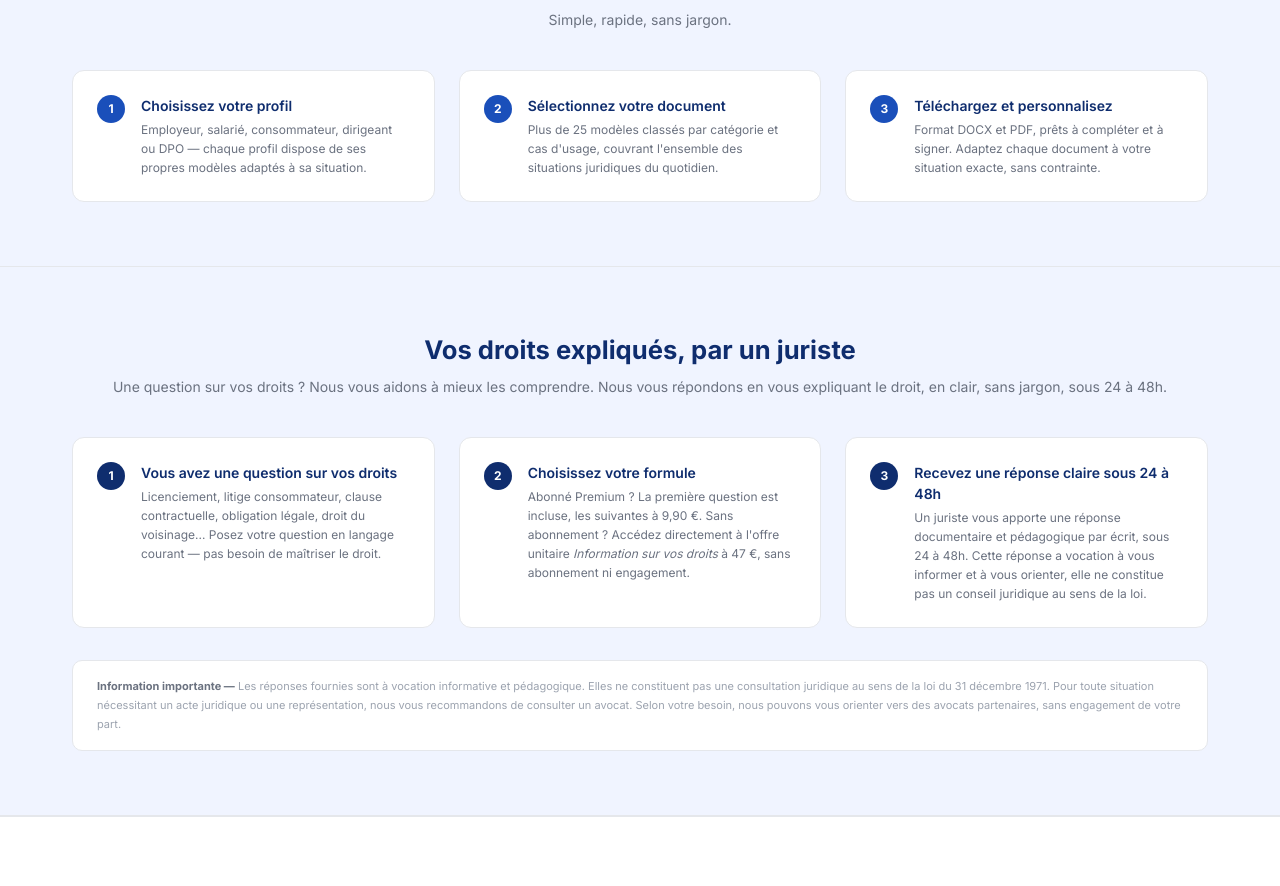
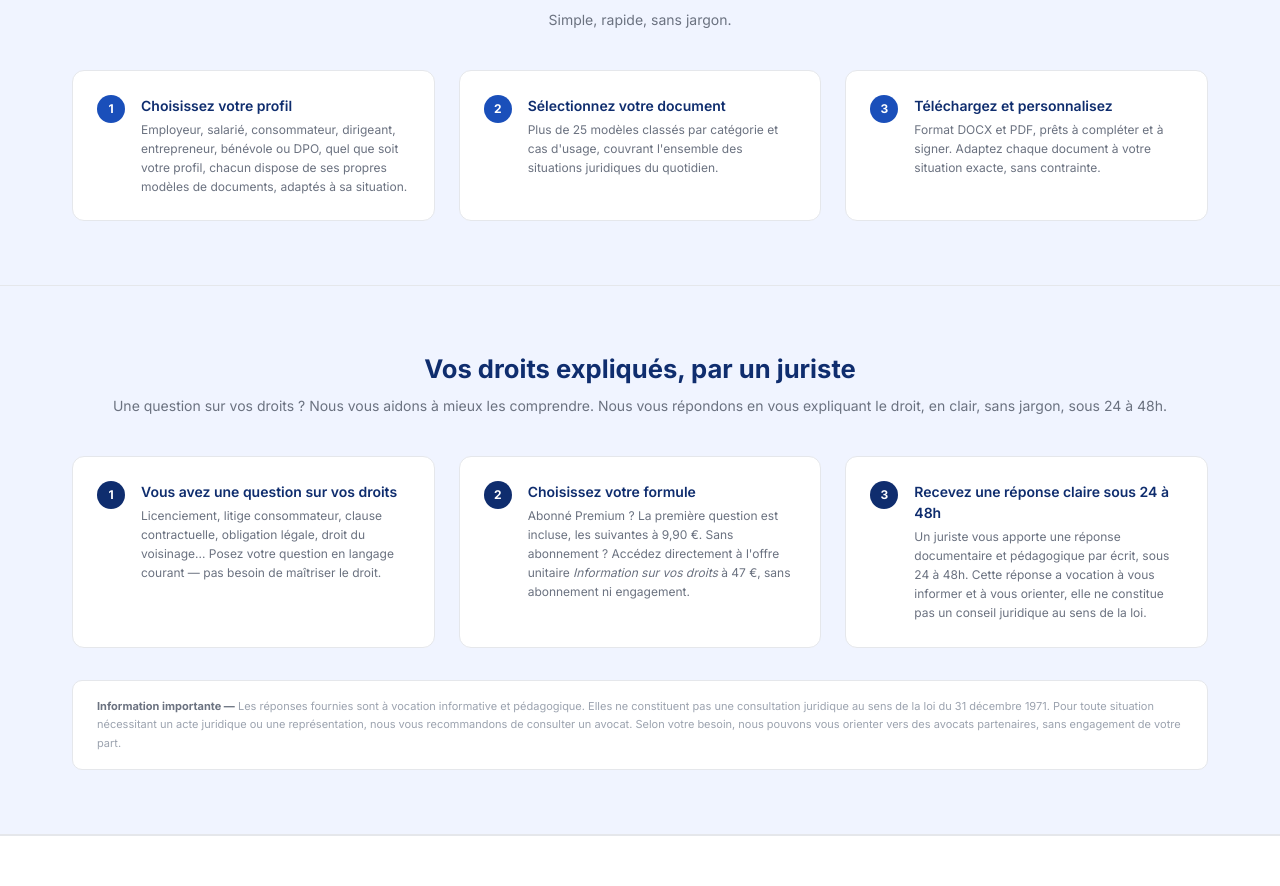
Before and after one commit to SYPA-ASSO/docutheque, a React (Vite) app: page / in a window 1280 px wide. Shown: the part 2108-2994 px from the top of the page. Built offline with nearby package versions, Linux system fonts and the light colour scheme.

Commit message:
HowItWorks profil mis a jour

```diff
--- a/src/components/HowItWorks.tsx
+++ b/src/components/HowItWorks.tsx
@@ -13,7 +13,7 @@ export default function HowItWorks() {
               <div style={{width: '28px', height: '28px', background: '#1a4fba', borderRadius: '50%', display: 'flex', alignItems: 'center', justifyContent: 'center', color: 'white', fontSize: '12px', fontWeight: '700', flexShrink: 0}}>1</div>
               <div>
                 <h3 style={{fontWeight: '600', color: '#0f2d6e', fontSize: '0.875rem'}}>Choisissez votre profil</h3>
-                <p style={{color: '#6b7280', fontSize: '0.75rem', marginTop: '4px', lineHeight: '1.6'}}>Employeur, salarié, consommateur, dirigeant ou DPO — chaque profil dispose de ses propres modèles adaptés à sa situation.</p>
+                <p style={{color: '#6b7280', fontSize: '0.75rem', marginTop: '4px', lineHeight: '1.6'}}>Employeur, salarié, consommateur, dirigeant, entrepreneur, bénévole ou DPO, quel que soit votre profil, chacun dispose de ses propres modèles de documents, adaptés à sa situation.</p>
               </div>
             </div>
             <div style={{background: 'white', border: '1px solid #e5e7eb', borderRadius: '12px', padding: '1.5rem', display: 'flex', gap: '1rem', alignItems: 'flex-start'}}>
```
